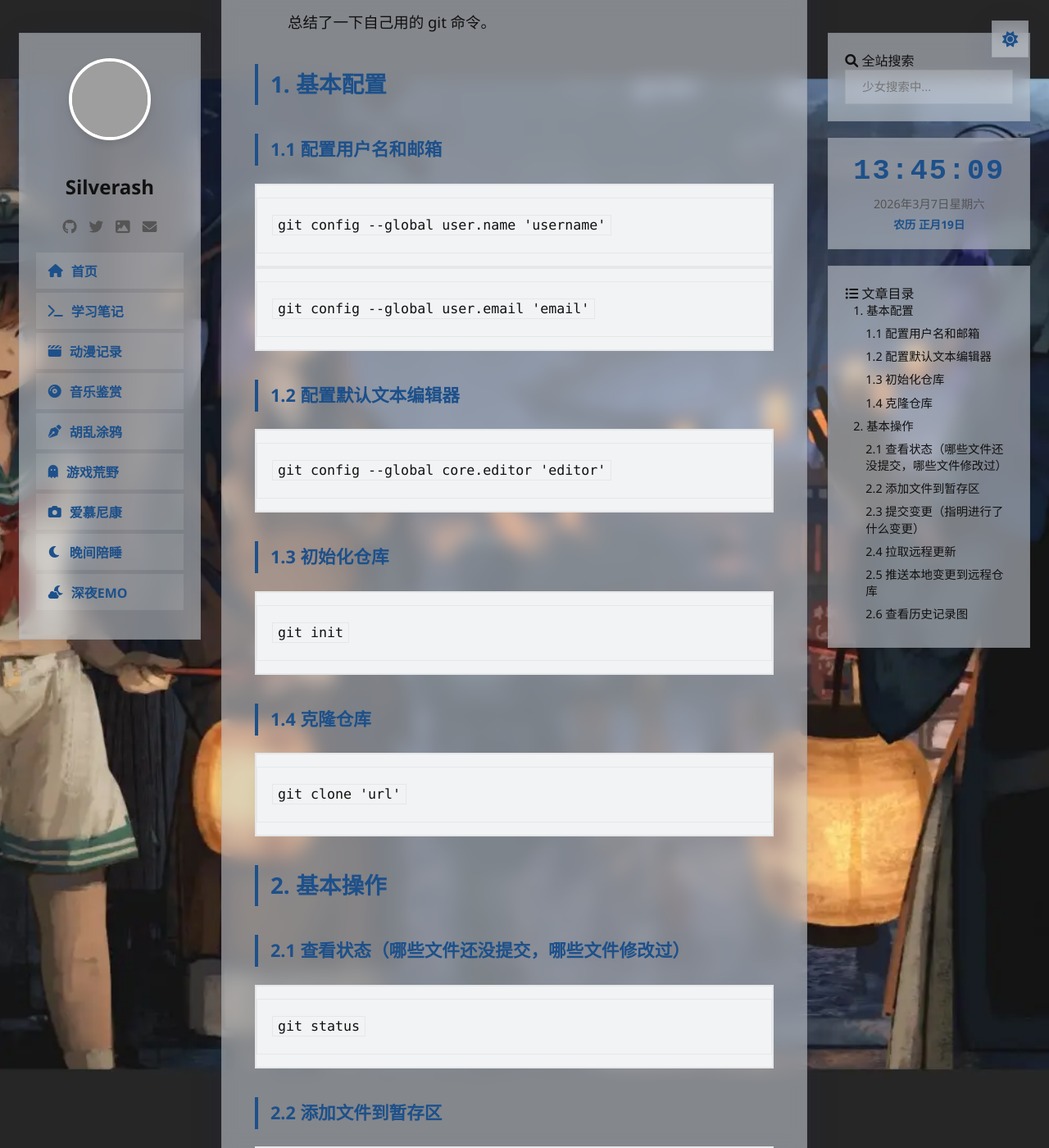
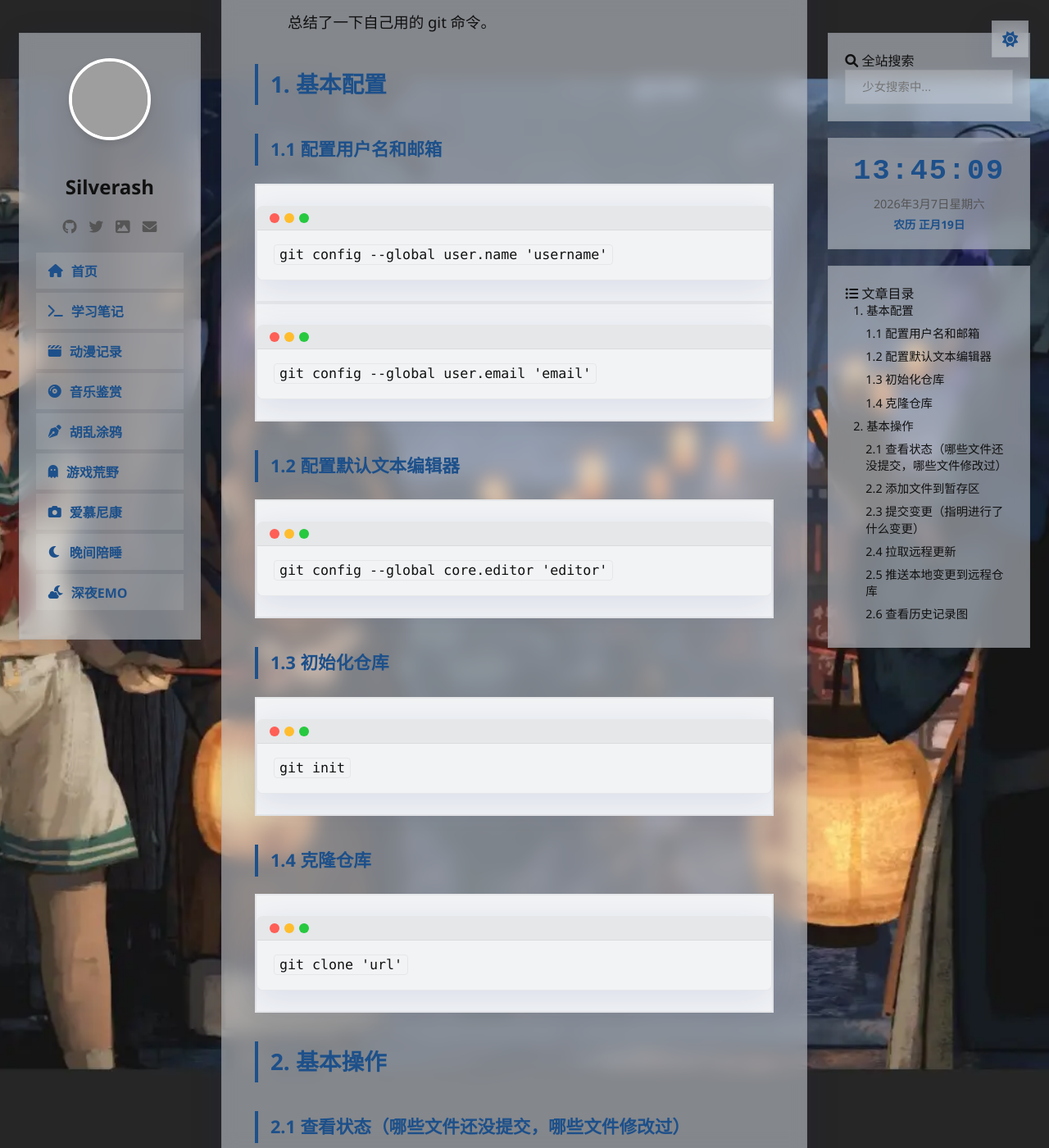
Before and after one commit to SiIverAsh/siiverash.github.io, a Jekyll site: the page built from _posts/2026-02-25-gitcommands.md, in a window 1280 px wide and 1400 px high, scrolled down 249 px. Shown: the whole window at 82% size. Built offline with Jekyll 4.4.1, drawn with Linux system fonts in a browser that asks for light colours; comment, search, counter and statistics services are not loaded; grey boxes are pictures that could not be loaded.

Commit message:
UI: Add macOS terminal styling to code blocks in posts

```diff
--- a/_layouts/post.html
+++ b/_layouts/post.html
@@ -40,6 +40,22 @@ layout: default
 
 <script>
 document.querySelectorAll('pre').forEach((codeBlock) => {
+    // 创建外层容器
+    const wrapper = document.createElement('div');
+    wrapper.className = 'code-terminal-wrapper';
+
+    // 创建顶部的控制栏（macOS 小圆点）
+    const header = document.createElement('div');
+    header.className = 'code-terminal-header';
+    header.innerHTML = `
+        <div class="terminal-buttons">
+            <span class="btn close"></span>
+            <span class="btn min"></span>
+            <span class="btn max"></span>
+        </div>
+    `;
+
+    // 复制按钮
     const button = document.createElement('button');
     button.className = 'copy-code-button';
     button.type = 'button';
@@ -54,29 +70,78 @@ document.querySelectorAll('pre').forEach((codeBlock) => {
         });
     });
 
-    codeBlock.style.position = 'relative';
-    codeBlock.appendChild(button);
+    // 将 pre 标签用 wrapper 包裹起来，并将 header 和按钮加进去
+    codeBlock.parentNode.insertBefore(wrapper, codeBlock);
+    wrapper.appendChild(header);
+    header.appendChild(button); // 把复制按钮放在 header 里
+    wrapper.appendChild(codeBlock);
 });
 </script>
 
 <style>
+    /* 代码块终端风格外壳 */
+    .code-terminal-wrapper {
+        position: relative;
+        margin: 25px 0;
+        border-radius: 8px; /* 圆角外壳 */
+        background: var(--code-bg);
+        border: 1px solid var(--glass-border);
+        box-shadow: var(--shadow);
+        overflow: hidden;
+    }
+
+    /* 终端顶部栏 */
+    .code-terminal-header {
+        position: relative;
+        background: rgba(0, 0, 0, 0.05);
+        padding: 8px 15px;
+        display: flex;
+        align-items: center;
+        border-bottom: 1px solid var(--glass-border);
+    }
+
+    .dark-mode .code-terminal-header {
+        background: rgba(255, 255, 255, 0.05);
+    }
+
+    /* 三个小圆点 */
+    .code-terminal-wrapper .terminal-buttons {
+        display: flex;
+        gap: 6px;
+    }
+
+    .code-terminal-wrapper .terminal-buttons .btn {
+        width: 12px;
+        height: 12px;
+        border-radius: 50%;
+        display: inline-block;
+    }
+
+    .code-terminal-wrapper .btn.close { background-color: #ff5f56; }
+    .code-terminal-wrapper .btn.min { background-color: #ffbd2e; }
+    .code-terminal-wrapper .btn.max { background-color: #27c93f; }
+
+    /* 复制按钮样式调整，放在右上角 */
     .copy-code-button {
         position: absolute;
         right: 10px;
-        top: 10px;
+        top: 50%;
+        transform: translateY(-50%);
         background: rgba(255, 255, 255, 0.1);
-        border: 1px solid rgba(255, 255, 255, 0.2);
-        color: #888;
-        padding: 4px 8px;
-        border-radius: 0;
+        border: 1px solid var(--glass-border);
+        color: var(--text-muted);
+        padding: 3px 10px;
+        border-radius: 4px;
         cursor: pointer;
         font-size: 0.75rem;
         transition: 0.3s;
         opacity: 0;
         z-index: 10;
+        font-weight: bold;
     }
-    pre:hover .copy-code-button { opacity: 1; }
-    .copy-code-button:hover { background: var(--primary-color); color: white; }
+
+    .code-terminal-wrapper:hover .copy-code-button { opacity: 1; }
+    .copy-code-button:hover { background: var(--primary-color); color: white; border-color: var(--primary-color); }
 
     .post-tag {
         display: inline-block;
@@ -92,6 +157,15 @@ document.querySelectorAll('pre').forEach((codeBlock) => {
     .post-content { line-height: 1.8; color: var(--text-main); font-size: 1.1em; }
     .post-content h2, .post-content h3 { color: var(--primary-color); margin-top: 35px; border-left: 4px solid var(--primary-color); padding-left: 15px; font-weight: 600; }
     .post-content img { max-width: 90%; display: block; margin: 25px auto; border-radius: 0; box-shadow: var(--shadow); }
-    .post-content code { background: var(--code-bg); color: var(--primary-color); padding: 2px 6px; border-radius: 0; font-family: 'Consolas', monospace; font-size: 0.9em; }
-    .post-content pre { background: var(--code-bg); padding: 18px; border-radius: 0; overflow-x: auto; border: 1px solid var(--glass-border); }
+    .post-content code { background: var(--code-bg); color: var(--primary-color); padding: 2px 6px; border-radius: 4px; font-family: 'Consolas', monospace; font-size: 0.9em; }
+
+    /* 覆盖掉原有的 pre 样式，因为现在外层有 wrapper 负责背景和圆角 */
+    .post-content pre {
+        background: transparent;
+        padding: 15px 20px;
+        border-radius: 0;
+        overflow-x: auto;
+        border: none;
+        margin: 0;
+    }
 </style>
```
